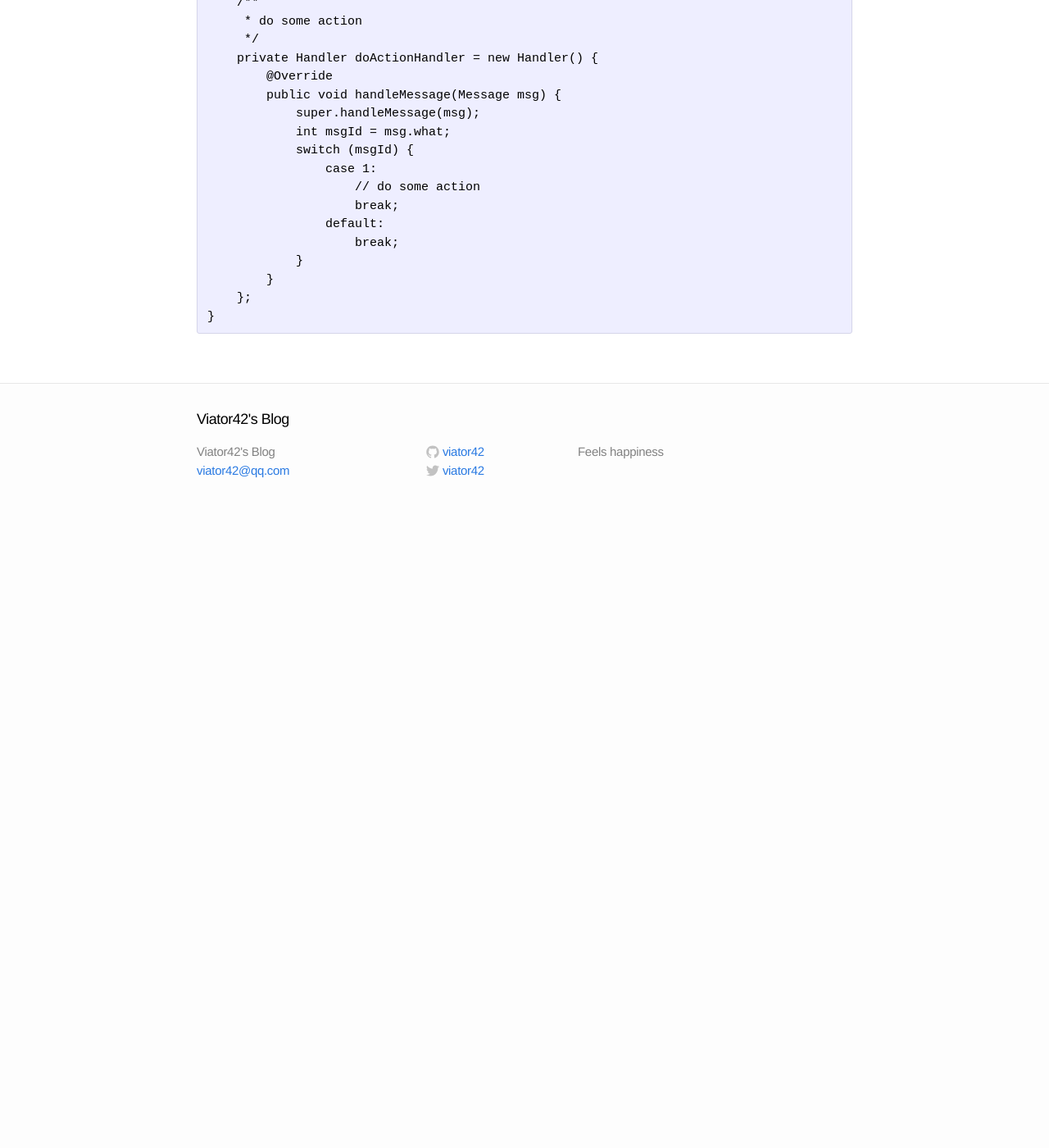
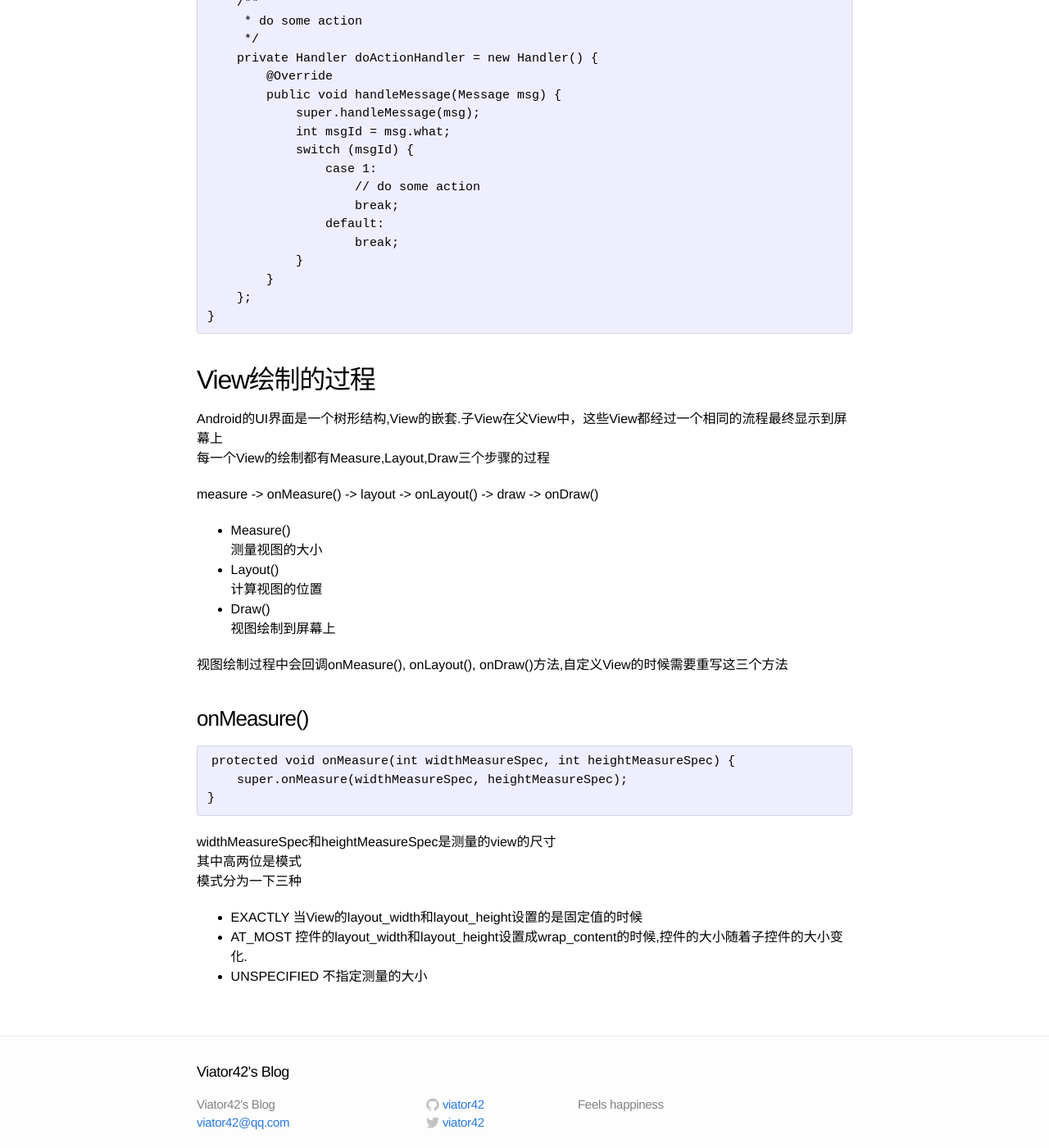
Before and after one commit to viator42/viator42.github.io, a Jekyll site: the page built from _posts/2014-4-4-android-note.markdown, in a window 1280 px wide and 1400 px high, scrolled down 31942 px. Shown: the whole window at 82% size. Built offline with Jekyll 4.4.1, drawn with Linux system fonts in a browser that asks for light colours; before the commit the page ends 32572 px from its top, so only the background shows below that.

Commit message:
update post

```diff
--- a/_posts/2014-4-4-android-note.markdown
+++ b/_posts/2014-4-4-android-note.markdown
@@ -1325,3 +1325,35 @@ Timer就是一个线程，使用schedule方法完成对TimerTask的调度，多
             }
         };
     }
+
+## View绘制的过程
+
+Android的UI界面是一个树形结构,View的嵌套.子View在父View中，这些View都经过一个相同的流程最终显示到屏幕上
+每一个View的绘制都有Measure,Layout,Draw三个步骤的过程
+
+measure -> onMeasure() -> layout -> onLayout() -> draw -> onDraw()
+
+* Measure()
+测量视图的大小
+
+* Layout()
+计算视图的位置
+
+* Draw()
+视图绘制到屏幕上
+
+视图绘制过程中会回调onMeasure(), onLayout(), onDraw()方法,自定义View的时候需要重写这三个方法
+
+### onMeasure()
+
+    protected void onMeasure(int widthMeasureSpec, int heightMeasureSpec) {
+        super.onMeasure(widthMeasureSpec, heightMeasureSpec);
+    }
+
+widthMeasureSpec和heightMeasureSpec是测量的view的尺寸
+其中高两位是模式
+模式分为一下三种
+
+* EXACTLY 当View的layout_width和layout_height设置的是固定值的时候
+* AT_MOST 控件的layout_width和layout_height设置成wrap_content的时候,控件的大小随着子控件的大小变化.
+* UNSPECIFIED 不指定测量的大小
--- a/_posts/2018-3-17-react-native.markdown
+++ b/_posts/2018-3-17-react-native.markdown
@@ -99,6 +99,12 @@ TextInput组件
 
 ## ECMAScript基础相关
 
+定义变量
+
+var定义的是全局变量,定义之后所有的地方都能引用.let声明的是局部变量,只在代码块范围内有效
+
+const声明一个只读的常量。一旦声明，常量的值就不能改变。const声明的变量不得改变值，这意味着，const一旦声明变量，就必须立即初始化，不能留到以后赋值。
+
 箭头函数
 
 函数的定义就是用一个箭头
```
Also changed, not shown: _posts/1970-1-1-android-resume-tricks.markdown (added, +48 -0 lines), _posts/2018-3-5-android-mvp.markdown (+7 -0 lines).
